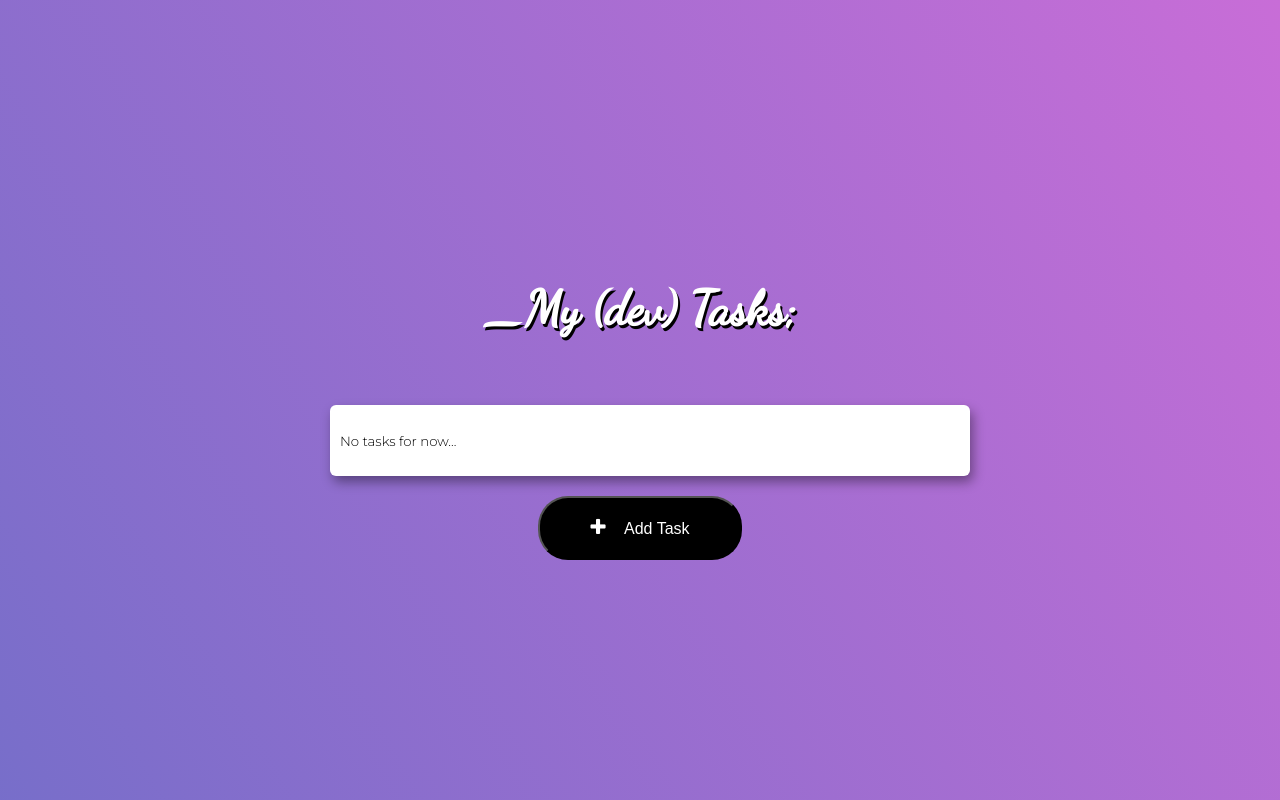
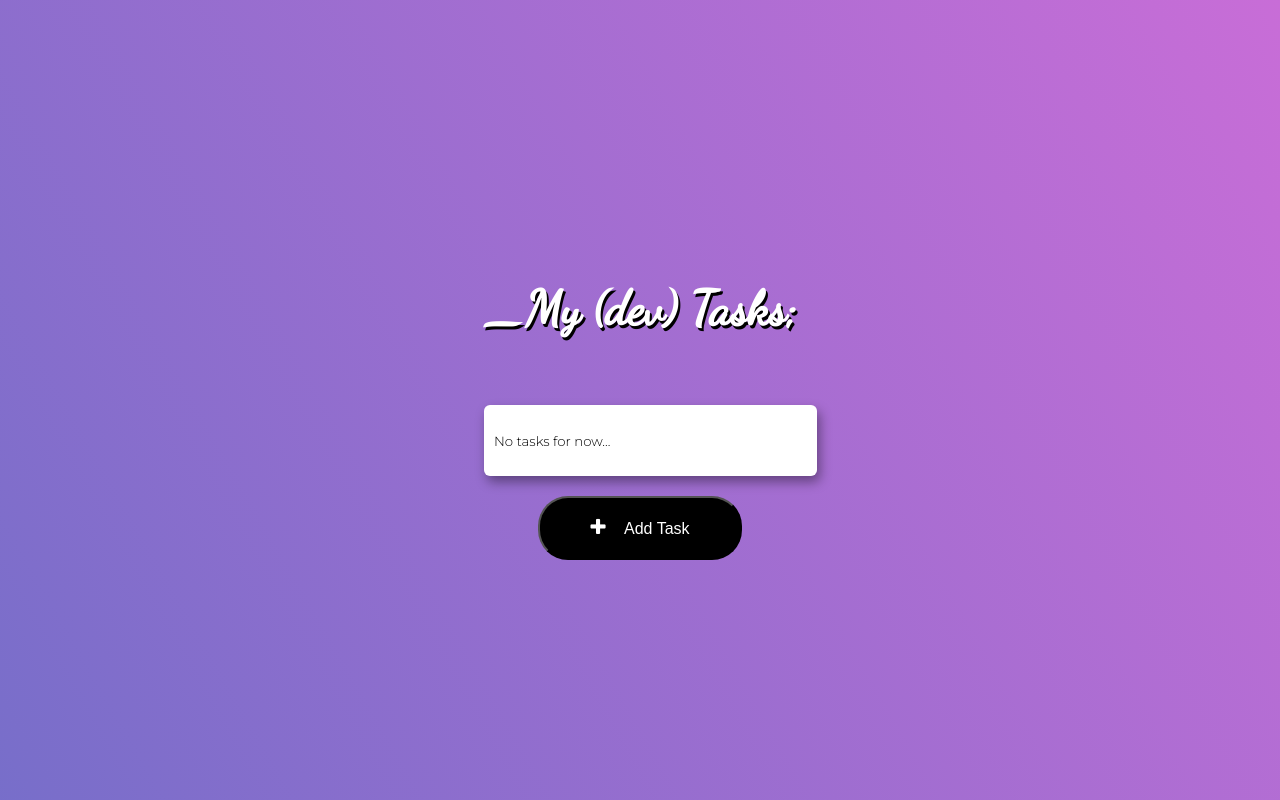
Before and after one commit to Mussesan/my-todo-list, an Angular app: page / in a window 1280 px wide. Built offline with nearby package versions, Linux system fonts and the light colour scheme.

Commit message:
Ajuste versão Publicação heroku

```diff
--- a/src/app/app.component.css
+++ b/src/app/app.component.css
@@ -21,7 +21,6 @@ body {
 
 ul {
     width: 100%;
-    min-width: 600px;
     text-align: left;
     margin: 10px 0px 20px 0px;
     padding: 10px;
@@ -94,8 +93,7 @@ button{
 }
 
 #modal {
-    width: auto;
-    min-width: 600px;
+    width: 100%;
     text-align: left;
     margin: 10px;
     padding: 10px;
```
